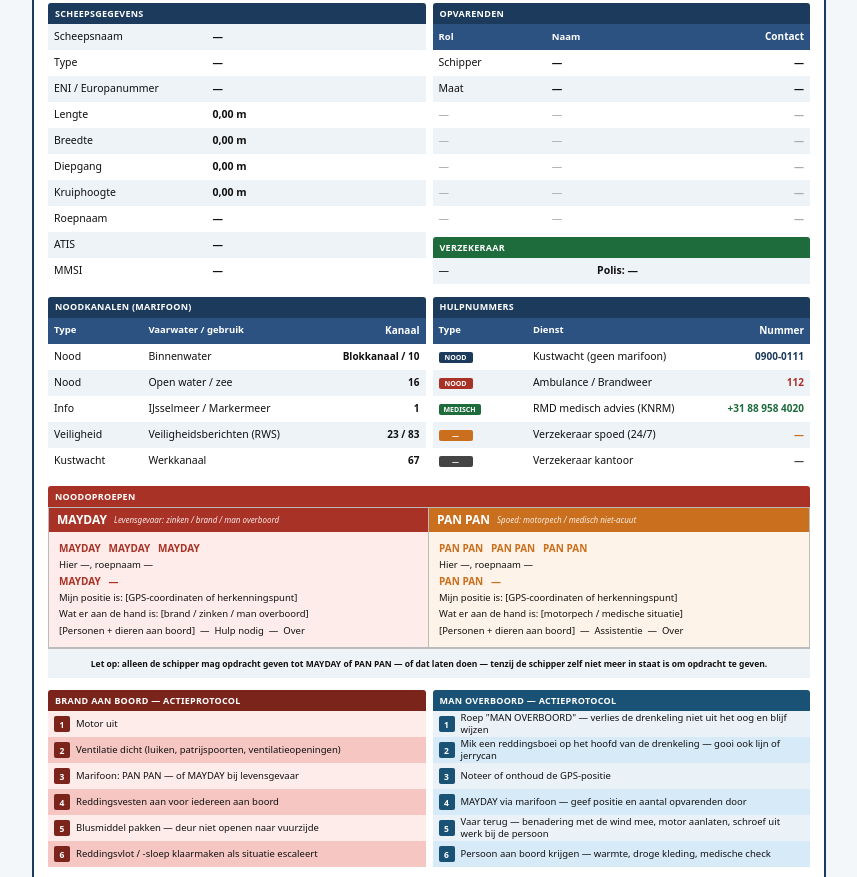
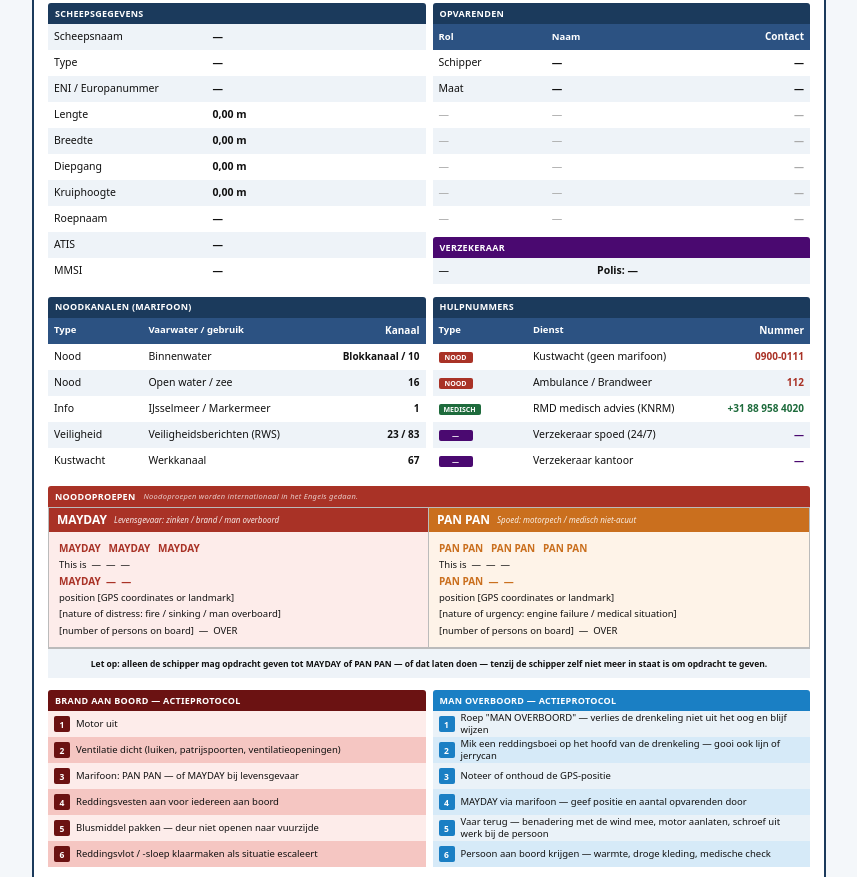
Before and after one commit to StevenMater/maritime-emergency-card, a plain HTML site: page index.html in a window 1280 px wide. Shown: the part 920-1797 px from the top of the page, without its empty margins (211-1068 px from the left). Drawn offline with Linux system fonts and the light colour scheme.

Commit message:
update colours of labels

```diff
--- a/index.html
+++ b/index.html
@@ -25,8 +25,9 @@
         --dark: #111111;
         --mid: #444444;
         --lgray: #aaaaaa;
-        --brand-red: #7b241c;
-        --mob-blue: #1a5276;
+        --brand-red: #6b1212;
+        --mob-blue: #1a7fc4;
+        --insurer: #4a0970;
         --mob-bg: #eaf2f8;
         --mob-bg2: #d6eaf8;
         --white: #ffffff;
@@ -359,7 +360,7 @@
         gap: 2px;
         text-align: right;
         flex-shrink: 0;
-        max-width: 200px;
+        max-width: 260px;
       }
       .title-right small {
         font-size: 8.5px;
@@ -380,7 +381,7 @@
         letter-spacing: 0.03em;
       }
       .sec-hdr.green {
-        background: var(--green);
+        background: var(--insurer);
       }
       .sec-hdr.red {
         background: var(--red);
@@ -455,6 +456,13 @@
       }
 
       .oproepen-wrap {
+      }
+      .calls-lang-note {
+        font-size: 7.5px;
+        font-weight: 400;
+        font-style: italic;
+        opacity: 0.75;
+        margin-left: 8px;
       }
       .oproepen-grid {
         display: grid;
@@ -1375,13 +1383,11 @@
                   <td class="c25">
                     <span
                       class="pill"
-                      style="background: var(--navy)"
+                      style="background: var(--red)"
                       data-i18n="pill_emergency"></span>
                   </td>
                   <td class="c45" data-i18n="h_cg"></td>
-                  <td class="c30 right" style="color: var(--navy)">
-                    0900-0111
-                  </td>
+                  <td class="c30 right" style="color: var(--red)">0900-0111</td>
                 </tr>
                 <tr>
                   <td class="c25">
@@ -1409,7 +1415,7 @@
                   <td class="c25">
                     <span
                       class="pill"
-                      style="background: var(--orange)"
+                      style="background: var(--insurer)"
                       id="r-insurer-badge1"
                       >—</span
                     >
@@ -1417,7 +1423,7 @@
                   <td class="c45" data-i18n="h_insurer_emergency"></td>
                   <td
                     class="c30 right"
-                    style="color: var(--orange)"
+                    style="color: var(--insurer)"
                     id="r-insurer-emergency">
                     —
                   </td>
@@ -1426,7 +1432,7 @@
                   <td class="c25">
                     <span
                       class="pill"
-                      style="background: var(--mid)"
+                      style="background: var(--insurer)"
                       id="r-insurer-badge2"
                       >—</span
                     >
@@ -1434,7 +1440,7 @@
                   <td class="c45" data-i18n="h_insurer_office"></td>
                   <td
                     class="c30 right"
-                    style="color: var(--mid)"
+                    style="color: var(--insurer)"
                     id="r-insurer-office">
                     —
                   </td>
@@ -1444,7 +1450,12 @@
           </div>
 
           <div class="oproepen-wrap">
-            <div class="sec-hdr red" data-i18n="card_calls"></div>
+            <div class="sec-hdr red">
+              <span data-i18n="card_calls"></span>
+              <span
+                class="calls-lang-note"
+                data-i18n="calls_english_note"></span>
+            </div>
             <div class="oproepen-grid">
               <div class="oproep">
                 <div class="oproep-hdr mayday">
@@ -1456,20 +1467,23 @@
                     MAYDAY &nbsp; MAYDAY &nbsp; MAYDAY
                   </div>
                   <div class="call-line">
-                    <span data-i18n="call_here"></span>
-                    <span id="m-name">—</span>,
-                    <span data-i18n="call_callsign"></span>
-                    <span id="m-callsign-fon">—</span>
+                    This is &nbsp;<span id="m-name">—</span> &nbsp;<span
+                      id="m-name2"
+                      >—</span
+                    >
+                    &nbsp;<span id="m-name3">—</span>
                   </div>
                   <div class="call-line bold-red">
-                    MAYDAY &nbsp; <span id="m-name2">—</span>
+                    MAYDAY &nbsp;—&nbsp; <span id="m-name4">—</span>
                   </div>
-                  <div class="call-line" data-i18n="call_pos"></div>
-                  <div class="call-line" data-i18n="call_mayday_sit"></div>
                   <div class="call-line">
-                    <span data-i18n="call_pob"></span> &nbsp;—&nbsp;
-                    <span data-i18n="call_help"></span> &nbsp;—&nbsp;
-                    <span data-i18n="call_over"></span>
+                    position [GPS coordinates or landmark]
+                  </div>
+                  <div class="call-line">
+                    [nature of distress: fire / sinking / man overboard]
+                  </div>
+                  <div class="call-line">
+                    [number of persons on board] &nbsp;—&nbsp; OVER
                   </div>
                 </div>
               </div>
@@ -1483,20 +1497,23 @@
                     PAN PAN &nbsp; PAN PAN &nbsp; PAN PAN
                   </div>
                   <div class="call-line">
-                    <span data-i18n="call_here"></span>
-                    <span id="p-name">—</span>,
-                    <span data-i18n="call_callsign"></span>
-                    <span id="p-callsign-fon">—</span>
+                    This is &nbsp;<span id="p-name">—</span> &nbsp;<span
+                      id="p-name2"
+                      >—</span
+                    >
+                    &nbsp;<span id="p-name3">—</span>
                   </div>
                   <div class="call-line bold-orange">
-                    PAN PAN &nbsp; <span id="p-name2">—</span>
+                    PAN PAN &nbsp;—&nbsp; <span id="p-name4">—</span>
                   </div>
-                  <div class="call-line" data-i18n="call_pos"></div>
-                  <div class="call-line" data-i18n="call_panpan_sit"></div>
                   <div class="call-line">
-                    <span data-i18n="call_pob"></span> &nbsp;—&nbsp;
-                    <span data-i18n="call_assist"></span> &nbsp;—&nbsp;
-                    <span data-i18n="call_over"></span>
+                    position [GPS coordinates or landmark]
+                  </div>
+                  <div class="call-line">
+                    [nature of urgency: engine failure / medical situation]
+                  </div>
+                  <div class="call-line">
+                    [number of persons on board] &nbsp;—&nbsp; OVER
                   </div>
                 </div>
               </div>
@@ -1560,9 +1577,11 @@
       <span data-i18n="footer_made"></span>
       <span style="color: var(--mid); font-weight: 600">Steven de Lange</span>
       &nbsp;·&nbsp; v<span id="site-version"></span> &nbsp;·&nbsp; 2026
-      <br>
+      <br />
       <span data-i18n="footer_feedback"></span>
-      <a href="mailto:stevenmater@gmail.com" style="color: var(--mid)">stevenmater@gmail.com</a>
+      <a href="mailto:stevenmater@gmail.com" style="color: var(--mid)"
+        >stevenmater@gmail.com</a
+      >
     </footer>
 
     <script>
@@ -1625,6 +1644,8 @@
           card_title: "MARITIEME NOODKAART",
           site_title: "Maritieme Noodkaart Generator",
           card_calls: "NOODOPROEPEN",
+          calls_english_note:
+            "Noodoproepen worden internationaal in het Engels gedaan.",
           card_fire: "BRAND AAN BOORD — ACTIEPROTOCOL",
           card_mob: "MAN OVERBOORD — ACTIEPROTOCOL",
           card_signals: "GELUIDSSIGNALEN (BPR)",
@@ -1709,7 +1730,8 @@
           location_label: "Vaargebied",
           location_name: "Nederland",
           location_flag: "🇳🇱",
-          info_what_body_location: "Deze kaart is ingericht voor het vaargebied Nederland.",
+          info_what_body_location:
+            "Deze kaart is ingericht voor het vaargebied Nederland.",
           footer_feedback: "Feedback? Mail me op",
         },
         en: {
@@ -1768,6 +1790,8 @@
           card_title: "MARITIME EMERGENCY CARD",
           site_title: "Maritime Emergency Card Generator",
           card_calls: "EMERGENCY CALLS",
+          calls_english_note:
+            "Emergency calls are made internationally in English.",
           card_fire: "FIRE ON BOARD — ACTION PROTOCOL",
           card_mob: "MAN OVERBOARD — ACTION PROTOCOL",
           card_signals: "SOUND SIGNALS (BPR)",
@@ -1852,7 +1876,8 @@
           location_label: "Sailing area",
           location_name: "Netherlands",
           location_flag: "🇳🇱",
-          info_what_body_location: "This card is configured for the Netherlands.",
+          info_what_body_location:
+            "This card is configured for the Netherlands.",
           footer_feedback: "Feedback? Mail me at",
         },
         fr: {
@@ -1911,6 +1936,8 @@
           card_channels: "CANAUX D'URGENCE (VHF)",
           card_numbers: "NUMÉROS D'URGENCE",
           card_calls: "APPELS D'URGENCE",
+          calls_english_note:
+            "Les appels de détresse se font internationalement en anglais.",
           card_title: "CARTE D'URGENCE MARITIME",
           site_title: "Générateur de Carte Maritime",
           card_fire: "INCENDIE À BORD — PROTOCOLE D'ACTION",
@@ -1997,7 +2024,8 @@
           location_label: "Zone de navigation",
           location_name: "Pays-Bas",
           location_flag: "🇳🇱",
-          info_what_body_location: "Cette carte est configurée pour les Pays-Bas.",
+          info_what_body_location:
+            "Cette carte est configurée pour les Pays-Bas.",
           footer_feedback: "Feedback? Écrivez-moi à",
         },
         de: {
@@ -2058,6 +2086,8 @@
           card_title: "MARITIME NOTFALLKARTE",
           site_title: "Maritime Notfallkarte Generator",
           card_calls: "NOTRUFE",
+          calls_english_note:
+            "Notrufe werden international auf Englisch durchgeführt.",
           card_fire: "FEUER AN BORD — AKTIONSPROTOKOLL",
           card_mob: "MANN ÜBER BORD — AKTIONSPROTOKOLL",
           card_signals: "SCHALLZEICHEN (BPR)",
@@ -2143,7 +2173,8 @@
           location_label: "Fahrtgebiet",
           location_name: "Niederlande",
           location_flag: "🇳🇱",
-          info_what_body_location: "Diese Karte ist für das Fahrtgebiet Niederlande konfiguriert.",
+          info_what_body_location:
+            "Diese Karte ist für das Fahrtgebiet Niederlande konfiguriert.",
           footer_feedback: "Feedback? Schreib mir an",
         },
       }
@@ -2214,16 +2245,16 @@
         X: "X-ray",
         Y: "Yankee",
         Z: "Zulu",
-        0: "nul",
-        1: "een",
-        2: "twee",
-        3: "drie",
-        4: "vier",
-        5: "vijf",
-        6: "zes",
-        7: "zeven",
-        8: "acht",
-        9: "negen",
+        0: "Zero",
+        1: "One",
+        2: "Two",
+        3: "Three",
+        4: "Four",
+        5: "Five",
+        6: "Six",
+        7: "Seven",
+        8: "Eight",
+        9: "Niner",
       }
       function toFonetic(s) {
         return s
@@ -2381,23 +2412,24 @@
       }
       function formatATIS(v) {
         const d = (v || "").replace(/\D/g, "")
-        if (d.length === 9) return `${d.slice(0, 3)} ${d.slice(3, 6)} ${d.slice(6)}`
-        if (d.length === 10) return `${d.slice(0, 4)} ${d.slice(4, 7)} ${d.slice(7)}`
+        if (d.length === 9)
+          return `${d.slice(0, 3)} ${d.slice(3, 6)} ${d.slice(6)}`
+        if (d.length === 10)
+          return `${d.slice(0, 4)} ${d.slice(4, 7)} ${d.slice(7)}`
         return v || "—"
       }
       // Dutch 2-digit NDCs (area codes without leading 0, 7-digit subscriber)
       const NL_2DIGIT_NDC = new Set([
-        10, 13, 15, 20, 23, 24, 26, 30, 33, 35, 36, 38,
-        40, 43, 45, 46, 50, 53, 55, 58,
-        70, 71, 72, 73, 74, 75, 76, 77, 78, 79,
+        10, 13, 15, 20, 23, 24, 26, 30, 33, 35, 36, 38, 40, 43, 45, 46, 50, 53,
+        55, 58, 70, 71, 72, 73, 74, 75, 76, 77, 78, 79,
       ])
       function formatPhone(v) {
         if (!v) return "—"
         const s = v.trim()
-        if (s.startsWith("+")) return s  // already international
+        if (s.startsWith("+")) return s // already international
         const d = s.replace(/\D/g, "")
         if (!d) return s
-        if (d.length !== 10 || !d.startsWith("0")) return s  // unexpected format, return as-is
+        if (d.length !== 10 || !d.startsWith("0")) return s // unexpected format, return as-is
         // Mobile: 06-XXXXXXXX → +31 6 XX XX XX XX
         if (d.startsWith("06"))
           return `+31 6 ${d.slice(2, 4)} ${d.slice(4, 6)} ${d.slice(6, 8)} ${d.slice(8)}`
@@ -2405,11 +2437,12 @@
         if (/^0[89]0/.test(d)) return s
         // National (085, 088, etc.): +31 XX XXX XXXX
         if (/^0(8[4-9])/.test(d)) {
-          const ndc = d.slice(1, 3), sub = d.slice(3)
+          const ndc = d.slice(1, 3),
+            sub = d.slice(3)
           return `+31 ${ndc} ${sub.slice(0, 3)} ${sub.slice(3)}`
         }
         // Geographic: detect area code length via NDC lookup
-        const nsn = d.slice(1)  // 9 digits without leading 0
+        const nsn = d.slice(1) // 9 digits without leading 0
         const ndc2 = parseInt(nsn.slice(0, 2), 10)
         if (NL_2DIGIT_NDC.has(ndc2)) {
           // 2-digit area code, 7-digit subscriber: +31 XX XXX XX XX
@@ -2483,16 +2516,23 @@
         document.getElementById("r-policy").textContent = dash(policy)
         document.getElementById("r-insurer-emergency").textContent =
           formatPhone(insEmerg)
-        document.getElementById("r-insurer-office").textContent = formatPhone(insOff)
+        document.getElementById("r-insurer-office").textContent =
+          formatPhone(insOff)
         document.getElementById("r-insurer-badge1").textContent = insName || "—"
         document.getElementById("r-insurer-badge2").textContent = insName || "—"
 
         // Emergency calls
-        ;["m-name", "m-name2", "p-name", "p-name2"].forEach(
+        ;[
+          "m-name",
+          "m-name2",
+          "m-name3",
+          "m-name4",
+          "p-name",
+          "p-name2",
+          "p-name3",
+          "p-name4",
+        ].forEach(
           (id) => (document.getElementById(id).textContent = dash(name)),
-        )
-        ;["m-callsign-fon", "p-callsign-fon"].forEach(
-          (id) => (document.getElementById(id).textContent = fon),
         )
 
         // Title + footer
@@ -2526,8 +2566,8 @@
           { day: "numeric", month: "long", year: "numeric" },
         )
         const dateISO = now.toISOString().slice(0, 10)
-        document.getElementById("nk-footer").textContent = t.footer_text
-          .replace("{date}", date)
+        document.getElementById("nk-footer").textContent =
+          t.footer_text.replace("{date}", date)
         document.title = `Maritieme Noodkaart${name ? " — " + name : ""}`
 
         saveToStorage()
```
